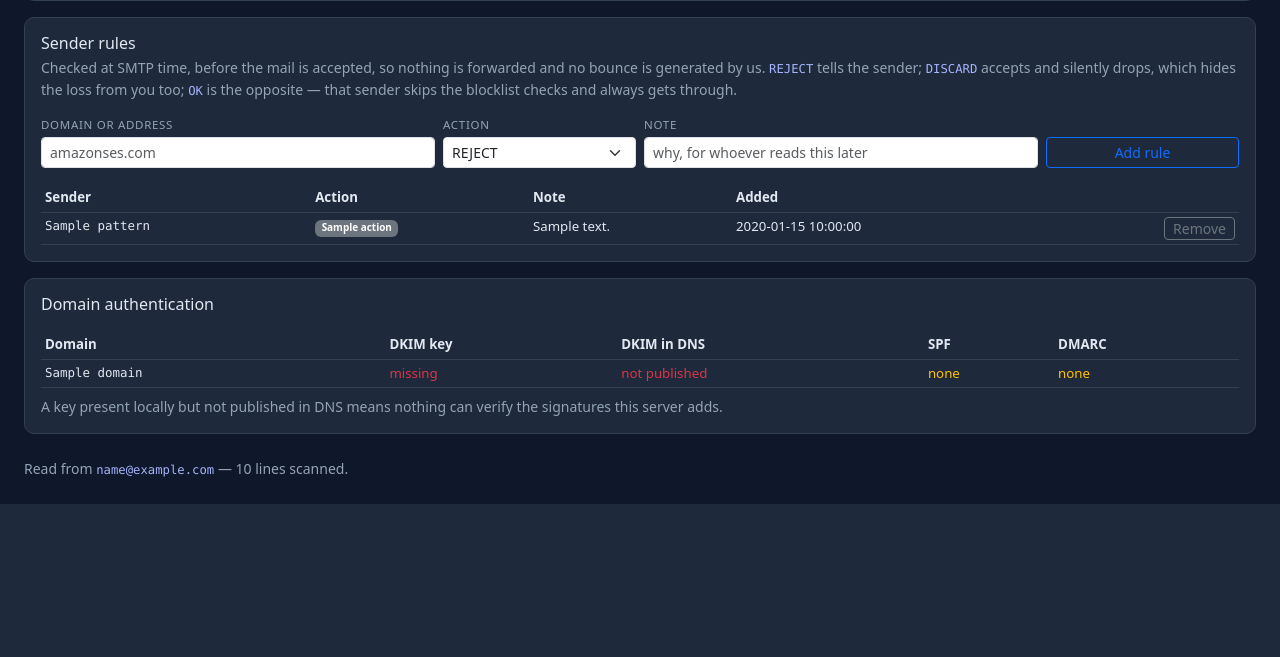
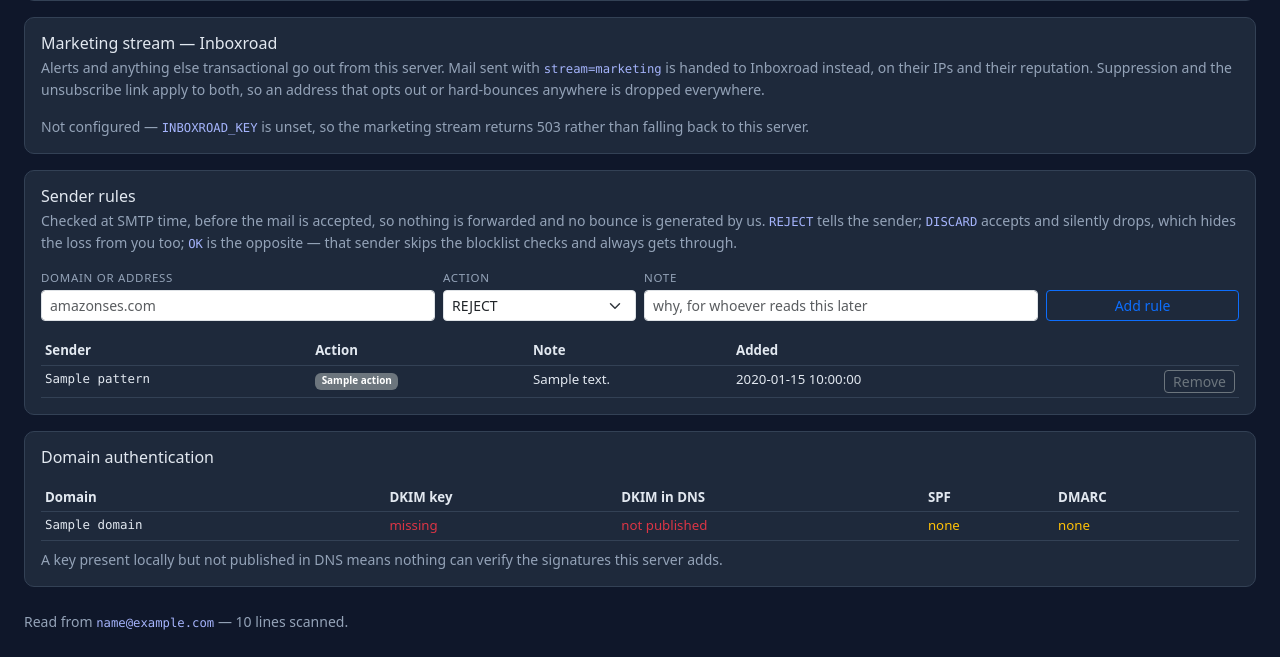
Before and after one commit to 1dragosh/mail, a FastAPI app: template templates/health.html in a window 1280 px wide. Shown: the part 979-1636 px from the top of the page. Before the commit the page ends 1483 px from the top, so only its background shows below. Run offline with FastAPI, Linux system fonts and the light colour scheme; the template is opened without the code that fills it: most values are stand-ins (such as "Sample title", 1, 10 or a date in 2020).

Commit message:
Send marketing through Inboxroad, keep alerts on this server
/api/send takes a stream. Omitted or "transactional" it behaves exactly as
before, straight into local Postfix -- so the alert cron, which sends no
stream at all, is untouched. "marketing" hands the message to Inboxroad's
API instead, on their IPs and their reputation.

Everything ahead of the transport stays shared on purpose: the mailbox
check, the suppression filter and the List-Unsubscribe headers all run
first, so an address that unsubscribes or hard-bounces on one stream is
dropped on the other too. Inboxroad's bounce and FBL feeds are polled into
the same bounce_log and suppression tables, cursored in kv_state so a poll
resumes where it stopped rather than re-reading the feed.

The marketing stream returns 503 when INBOXROAD_KEY is unset rather than
falling back to this server -- a silent fallback would put bulk mail back
on the IP we are trying to keep clean.

DNS needed nothing: easycashmatch.com already publishes both DKIM selectors
(ours and Inboxroad's dlvm) and an SPF that includes both senders.

Co-Authored-By: Claude Opus 5 (1M context) <noreply@anthropic.com>

```diff
--- a/app.py
+++ b/app.py
@@ -27,6 +27,9 @@ DB_PASS = os.environ["DB_PASS"]
 MASTER_PASS = os.environ["MASTER_PASS"]
 SECRET = os.environ["SECRET"]
 MAIL_BASE = os.environ.get("MAIL_BASE", "/var/mail/vhosts")
+INBOXROAD_URL = os.environ.get("INBOXROAD_URL", "https://webapi.inboxroad.com/api/v1")
+INBOXROAD_KEY = os.environ.get("INBOXROAD_KEY", "")
+STREAMS = ("transactional", "marketing")
 
 _login_attempts = defaultdict(list)
 _pending_keys = {}
@@ -100,6 +103,26 @@ async def lifespan(app):
         "reason VARCHAR(500) NOT NULL DEFAULT '',"
         "source VARCHAR(16) NOT NULL DEFAULT 'auto',"
         "created DATETIME NOT NULL"
+        ")"
+    )
+    cur.execute(
+        "CREATE TABLE IF NOT EXISTS marketing_log ("
+        "id INT AUTO_INCREMENT PRIMARY KEY,"
+        "message_id VARCHAR(255) NOT NULL DEFAULT '',"
+        "recipient VARCHAR(320) NOT NULL,"
+        "sender VARCHAR(320) NOT NULL DEFAULT '',"
+        "subject VARCHAR(500) NOT NULL DEFAULT '',"
+        "provider VARCHAR(32) NOT NULL DEFAULT 'inboxroad',"
+        "status VARCHAR(16) NOT NULL,"
+        "detail VARCHAR(500) NOT NULL DEFAULT '',"
+        "sent_at DATETIME NOT NULL,"
+        "INDEX (recipient), INDEX (sent_at)"
+        ")"
+    )
+    cur.execute(
+        "CREATE TABLE IF NOT EXISTS kv_state ("
+        "k VARCHAR(64) NOT NULL PRIMARY KEY,"
+        "v VARCHAR(255) NOT NULL DEFAULT ''"
         ")"
     )
     cur.execute(
@@ -439,6 +462,173 @@ def log_line_time(line):
     return time.strftime("%Y-%m-%d %H:%M:%S")
 
 
+def kv_get(key):
+    conn = db()
+    cur = conn.cursor()
+    cur.execute("SELECT v FROM kv_state WHERE k=%s", (key,))
+    row = cur.fetchone()
+    cur.close()
+    conn.close()
+    return row[0] if row else ""
+
+
+def kv_set(key, value):
+    conn = db()
+    cur = conn.cursor()
+    cur.execute(
+        "INSERT INTO kv_state (k, v) VALUES (%s,%s) ON DUPLICATE KEY UPDATE v=VALUES(v)",
+        (key, str(value)[:255]),
+    )
+    conn.commit()
+    cur.close()
+    conn.close()
+
+
+def inboxroad_headers():
+    return {"Authorization": "Basic " + INBOXROAD_KEY, "Content-Type": "application/json"}
+
+
+def inboxroad_send(sender, recipient, subject, text_body, html_body, extra_headers):
+    if not INBOXROAD_KEY:
+        return "", "INBOXROAD_KEY is not set on this server"
+    payload = {
+        "from_email": sender,
+        "to_email": recipient,
+        "subject": subject or "",
+        "text": text_body or "",
+        "html": html_body or "",
+    }
+    if extra_headers:
+        payload["headers"] = extra_headers
+    try:
+        r = httpx.post(
+            INBOXROAD_URL.rstrip("/") + "/messages/",
+            json=payload,
+            headers=inboxroad_headers(),
+            timeout=30,
+        )
+    except Exception as e:
+        return "", str(e)
+    try:
+        data = r.json() if r.content else {}
+    except Exception:
+        data = {}
+    if r.status_code in (200, 201, 202):
+        return str(data.get("message_id") or data.get("id") or ""), ""
+    detail = data.get("detail") or data.get("message") or r.text
+    return "", "HTTP %s %s" % (r.status_code, str(detail)[:200])
+
+
+def inboxroad_fetch(path, cursor_key):
+    last = kv_get(cursor_key)
+    params = {"order": "asc"}
+    if last:
+        params["last_id"] = last
+    r = httpx.get(
+        INBOXROAD_URL.rstrip("/") + path,
+        params=params,
+        headers=inboxroad_headers(),
+        timeout=30,
+    )
+    r.raise_for_status()
+    data = r.json() if r.content else {}
+    rows = data.get("results", data) if isinstance(data, dict) else data
+    return rows if isinstance(rows, list) else []
+
+
+def inboxroad_row_email(row):
+    for k in ("recipient", "email", "to_email", "to", "address"):
+        v = row.get(k)
+        if v:
+            return str(v).strip().lower()
+    return ""
+
+
+def poll_inboxroad_events():
+    if not INBOXROAD_KEY:
+        return 0, 0
+    bounced = 0
+    complained = 0
+    conn = db()
+    cur = conn.cursor()
+    for path, cursor_key, status, dsn, hard in (
+        ("/bounces", "ir_bounce_last_id", "bounced", "", True),
+        ("/fbl", "ir_fbl_last_id", "complaint", "", True),
+    ):
+        try:
+            rows = inboxroad_fetch(path, cursor_key)
+        except Exception:
+            continue
+        for row in rows:
+            rcpt = inboxroad_row_email(row)
+            if not rcpt:
+                continue
+            rid = str(row.get("id") or row.get("bounce_id") or "")
+            reason = str(row.get("reason") or row.get("description") or row.get("status") or "")[:500]
+            code = str(row.get("code") or row.get("dsn") or dsn)[:16]
+            cur.execute(
+                "INSERT IGNORE INTO bounce_log "
+                "(qid, recipient, sender, status, dsn, reason, seen_at) "
+                "VALUES (%s,%s,%s,%s,%s,%s,NOW())",
+                ("ir-" + rid, rcpt, str(row.get("from_email") or "")[:320], status, code, reason),
+            )
+            if hard and is_hard_inboxroad(status, code, reason):
+                cur.execute(
+                    "INSERT INTO suppression (recipient, dsn, reason, source, created) "
+                    "VALUES (%s,%s,%s,'inboxroad',NOW()) "
+                    "ON DUPLICATE KEY UPDATE reason=VALUES(reason)",
+                    (rcpt, code, reason),
+                )
+            if status == "bounced":
+                bounced += 1
+            else:
+                complained += 1
+            if rid:
+                kv_set(cursor_key, rid)
+    conn.commit()
+    cur.close()
+    conn.close()
+    return bounced, complained
+
+
+def is_hard_inboxroad(status, code, reason):
+    if status == "complaint":
+        return True
+    if NO_SUCH_ADDRESS.match(code.strip()):
+        return True
+    return bool(re.search(r"\b5\.1\.[0-9]+\b", reason))
+
+
+def marketing_summary(limit=25):
+    conn = db()
+    cur = conn.cursor(dictionary=True)
+    cur.execute(
+        "SELECT status, COUNT(*) n FROM marketing_log "
+        "WHERE sent_at >= NOW() - INTERVAL 7 DAY GROUP BY status"
+    )
+    totals = {r["status"]: r["n"] for r in cur.fetchall()}
+    cur.execute(
+        "SELECT recipient, sender, subject, status, detail, sent_at "
+        "FROM marketing_log ORDER BY id DESC LIMIT %s",
+        (limit,),
+    )
+    recent = cur.fetchall()
+    cur.execute(
+        "SELECT COUNT(*) n FROM bounce_log WHERE qid LIKE 'ir-%' "
+        "AND seen_at >= NOW() - INTERVAL 7 DAY"
+    )
+    events = cur.fetchone()["n"]
+    cur.close()
+    conn.close()
+    return {
+        "sent": totals.get("sent", 0),
+        "failed": totals.get("failed", 0),
+        "events": events,
+        "recent": recent,
+        "configured": bool(INBOXROAD_KEY),
+    }
+
+
 def suppressed_recipients(addresses):
     wanted = [a.strip().lower() for a in addresses if a and a.strip()]
     if not wanted:
@@ -664,6 +854,10 @@ async def health_page(request: Request, auth: str | None = Cookie(default=None),
         ingest_mail_log()
     except Exception:
         pass
+    try:
+        poll_inboxroad_events()
+    except Exception:
+        pass
     supp_rows, supp_total = suppression_list()
     return templates.TemplateResponse(
         request,
@@ -678,6 +872,7 @@ async def health_page(request: Request, auth: str | None = Cookie(default=None),
             "suppressed": supp_rows,
             "suppressed_total": supp_total,
             "rules": sender_rules(),
+            "marketing": marketing_summary(),
         },
     )
 
@@ -1323,11 +1518,17 @@ class SendEmailIn(BaseModel):
     body_html: str = ""
     reply_to_id: str = ""
     unsubscribe_url: str = ""
+    stream: str = "transactional"
 
 
 @app.post("/api/send", status_code=200)
 async def api_send_email(body: SendEmailIn, authorization: str | None = Header(default=None)):
     api_auth(authorization)
+    stream = body.stream.strip().lower() or "transactional"
+    if stream not in STREAMS:
+        raise HTTPException(400, "stream must be one of: " + ", ".join(STREAMS))
+    if stream == "marketing" and not INBOXROAD_KEY:
+        raise HTTPException(503, "marketing stream unavailable: INBOXROAD_KEY is not set")
     conn = db()
     cur = conn.cursor()
     cur.execute("SELECT username FROM mailbox WHERE username=%s AND active=1", (body.from_email,))
@@ -1371,6 +1572,44 @@ async def api_send_email(body: SendEmailIn, authorization: str | None = Header(d
 
     raw = msg.as_bytes()
 
+    if stream == "marketing":
+        extra = {}
+        if msg.get("List-Unsubscribe"):
+            extra["List-Unsubscribe"] = msg["List-Unsubscribe"]
+            extra["List-Unsubscribe-Post"] = msg["List-Unsubscribe-Post"]
+        conn = db()
+        cur = conn.cursor()
+        accepted = []
+        failed = []
+        for rcpt in targets:
+            mid, err = inboxroad_send(
+                body.from_email, rcpt, body.subject, body.body, body.body_html, extra
+            )
+            cur.execute(
+                "INSERT INTO marketing_log "
+                "(message_id, recipient, sender, subject, provider, status, detail, sent_at) "
+                "VALUES (%s,%s,%s,%s,'inboxroad',%s,%s,NOW())",
+                (mid, rcpt, body.from_email, body.subject[:500],
+                 "sent" if not err else "failed", err[:500]),
+            )
+            if err:
+                failed.append(rcpt + ": " + err)
+            else:
+                accepted.append(rcpt)
+        conn.commit()
+        cur.close()
+        conn.close()
+        if not accepted:
+            raise HTTPException(502, "Inboxroad refused every recipient: " + "; ".join(failed))
+        return {
+            "sent": True,
+            "stream": "marketing",
+            "provider": "inboxroad",
+            "from": body.from_email,
+            "to": accepted,
+            "failed": failed,
+        }
+
     try:
         with smtplib.SMTP("127.0.0.1", 25, timeout=10) as smtp:
             smtp.sendmail(body.from_email, targets, raw)
@@ -1387,4 +1626,11 @@ async def api_send_email(body: SendEmailIn, authorization: str | None = Header(d
     except Exception:
         pass
 
-    return {"sent": True, "from": body.from_email, "to": body.to, "message_id": msg["Message-ID"]}
+    return {
+        "sent": True,
+        "stream": "transactional",
+        "provider": "postfix",
+        "from": body.from_email,
+        "to": targets,
+        "message_id": msg["Message-ID"],
+    }
--- a/templates/health.html
+++ b/templates/health.html
@@ -254,6 +254,57 @@
 
     <div class="col-12">
       <div class="card"><div class="card-body">
+        <h6 class="mb-1">Marketing stream &mdash; Inboxroad</h6>
+        <div class="muted small mb-3">
+          Alerts and anything else transactional go out from this server. Mail sent with
+          <code>stream=marketing</code> is handed to Inboxroad instead, on their IPs and their
+          reputation. Suppression and the unsubscribe link apply to both, so an address that
+          opts out or hard-bounces anywhere is dropped everywhere.
+        </div>
+
+        {% if not marketing.configured %}
+          <div class="muted small">Not configured &mdash; <code>INBOXROAD_KEY</code> is unset,
+          so the marketing stream returns 503 rather than falling back to this server.</div>
+        {% else %}
+        <div class="row g-3 mb-3">
+          <div class="col-4">
+            <div class="stat-label">Accepted, 7d</div>
+            <div class="h4 mb-0">{{ marketing.sent }}</div>
+          </div>
+          <div class="col-4">
+            <div class="stat-label">Refused, 7d</div>
+            <div class="h4 mb-0 {% if marketing.failed %}text-danger{% endif %}">{{ marketing.failed }}</div>
+          </div>
+          <div class="col-4">
+            <div class="stat-label">Bounces &amp; complaints, 7d</div>
+            <div class="h4 mb-0">{{ marketing.events }}</div>
+          </div>
+        </div>
+
+        {% if marketing.recent %}
+        <div class="table-responsive" style="max-height:300px;overflow:auto">
+          <table class="table table-sm table-hover mb-0">
+            <thead><tr><th>When</th><th>To</th><th>Subject</th><th>Status</th><th>Detail</th></tr></thead>
+            <tbody>
+            {% for m in marketing.recent %}
+              <tr>
+                <td class="muted">{{ m.sent_at }}</td>
+                <td class="mono">{{ m.recipient }}</td>
+                <td class="muted">{{ m.subject[:50] }}</td>
+                <td><span class="badge {% if m.status == 'sent' %}bg-success{% else %}bg-danger{% endif %}">{{ m.status }}</span></td>
+                <td class="muted">{{ m.detail[:60] }}</td>
+              </tr>
+            {% endfor %}
+            </tbody>
+          </table>
+        </div>
+        {% else %}<div class="muted small">Nothing sent on the marketing stream yet.</div>{% endif %}
+        {% endif %}
+      </div></div>
+    </div>
+
+    <div class="col-12">
+      <div class="card"><div class="card-body">
         <h6 class="mb-1">Sender rules</h6>
         <div class="muted small mb-3">
           Checked at SMTP time, before the mail is accepted, so nothing is forwarded and no
```
